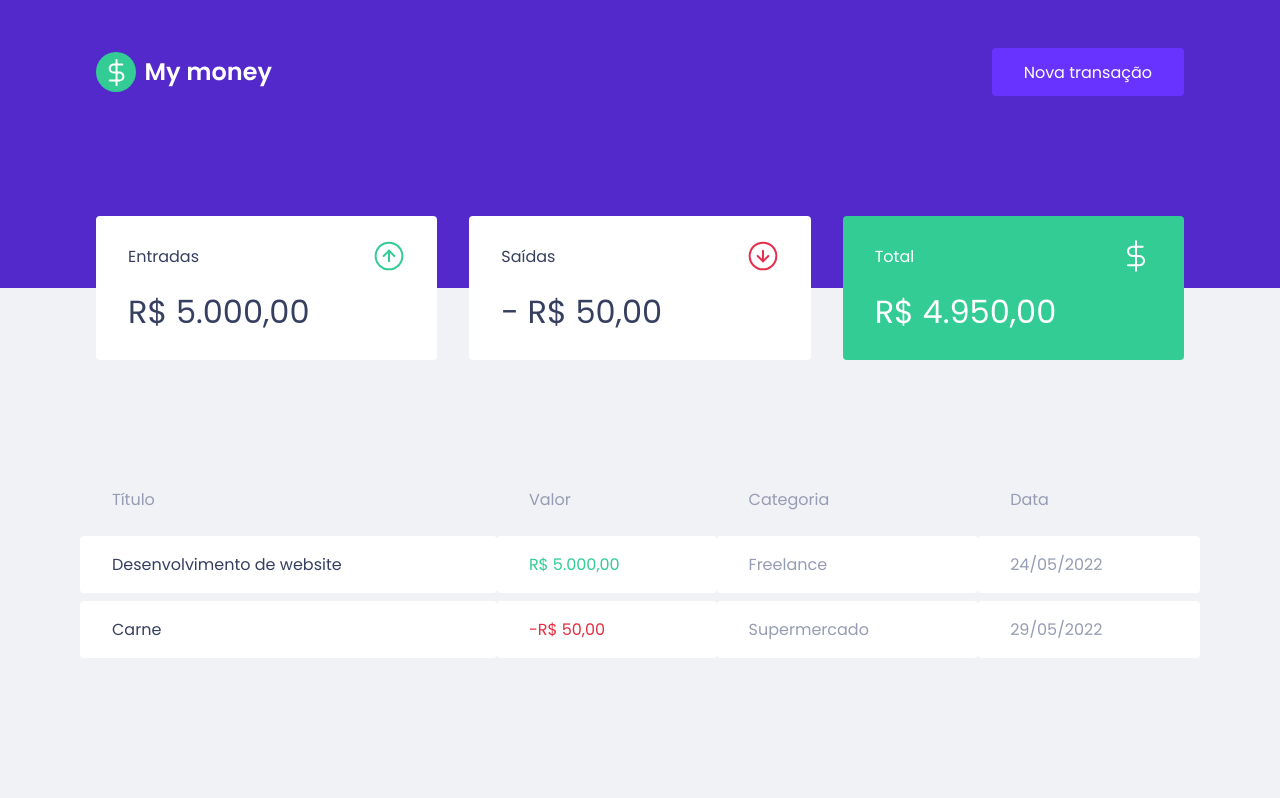
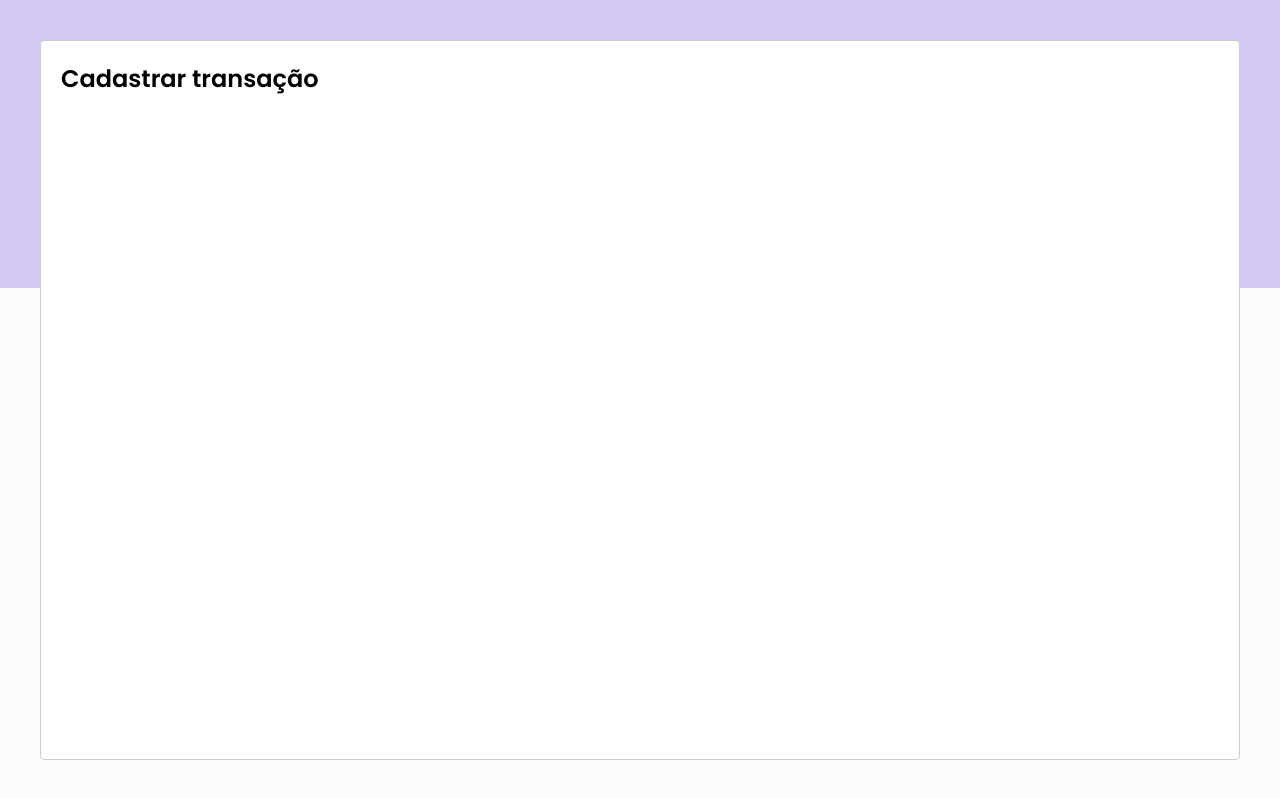
Before and after one commit to wellingtonrodriguesbr/mymoney, a React (Create React App) app: page / in a window 1280 px wide. Both pictures are taken after a click on the button "Nova transação". Built offline with nearby package versions, Linux system fonts and the light colour scheme; no server answers; what miragejs would draw is missing.

Commit message:
feat: create NewTransactionModal component

```diff
--- a/package.json
+++ b/package.json
@@ -6,6 +6,7 @@
     "axios": "^0.27.2",
     "react": "^18.1.0",
     "react-dom": "^18.1.0",
+    "react-modal": "^3.15.1",
     "react-scripts": "5.0.1",
     "styled-components": "^5.3.5",
     "web-vitals": "^2.1.0"
@@ -18,6 +19,7 @@
     "@types/node": "^16.7.13",
     "@types/react": "^18.0.0",
     "@types/react-dom": "^18.0.0",
+    "@types/react-modal": "^3.13.1",
     "@types/styled-components": "^5.1.25",
     "miragejs": "^0.1.44",
     "typescript": "^4.4.2"
--- a/src/App.tsx
+++ b/src/App.tsx
@@ -1,14 +1,31 @@
+import { useState } from "react";
 import { Dashboard } from "./components/Dashboard";
 import { Header } from "./components/Header";
+import { NewTransactionModal } from "./components/NewTransactionModal";
 import { TransactionsTable } from "./components/TransactionsTable";
 import { GlobalStyle } from "./styles/global";
 
 export const App = () => {
+  const [isNewTransactionModalOpen, setIsNewTransactionModalOpen] =
+    useState(false);
+
+  function handleNewTransactionModalOpen() {
+    setIsNewTransactionModalOpen(true);
+  }
+
+  function handleNewTransactionModalClose() {
+    setIsNewTransactionModalOpen(false);
+  }
+
   return (
     <>
-      <Header />
+      <Header handleNewTransactionModalOpen={handleNewTransactionModalOpen} />
       <Dashboard />
       <TransactionsTable />
+      <NewTransactionModal
+        isNewTransactionModalOpen={isNewTransactionModalOpen}
+        handleNewTransactionModalClose={handleNewTransactionModalClose}
+      />
       <GlobalStyle />
     </>
   );
--- a/src/components/Header/index.tsx
+++ b/src/components/Header/index.tsx
@@ -1,12 +1,18 @@
+import { Container, Content } from "./styles";
 import logoImg from "../../assets/logo.svg";
-import { Container, Content } from "./styles";
 
-export const Header = () => {
+interface HeaderProps {
+  handleNewTransactionModalOpen: () => void;
+}
+
+export const Header = ({ handleNewTransactionModalOpen }: HeaderProps) => {
   return (
     <Container>
       <Content>
         <img src={logoImg} alt="logo my money" />
-        <button type="button">Nova transação</button>
+        <button onClick={handleNewTransactionModalOpen} type="button">
+          Nova transação
+        </button>
       </Content>
     </Container>
   );
--- /dev/null
+++ b/src/components/NewTransactionModal/index.tsx
@@ -0,0 +1,22 @@
+import Modal from "react-modal";
+
+interface NewTransactionModalProps {
+  isNewTransactionModalOpen: boolean;
+  handleNewTransactionModalClose: () => void;
+}
+
+Modal.setAppElement("#root");
+
+export const NewTransactionModal = ({
+  isNewTransactionModalOpen,
+  handleNewTransactionModalClose,
+}: NewTransactionModalProps) => {
+  return (
+    <Modal
+      isOpen={isNewTransactionModalOpen}
+      onRequestClose={handleNewTransactionModalClose}
+    >
+      <h2>Cadastrar transação</h2>
+    </Modal>
+  );
+};
```
Also changed, not shown: 1 other file (tests, documents, lock files or other folders).
